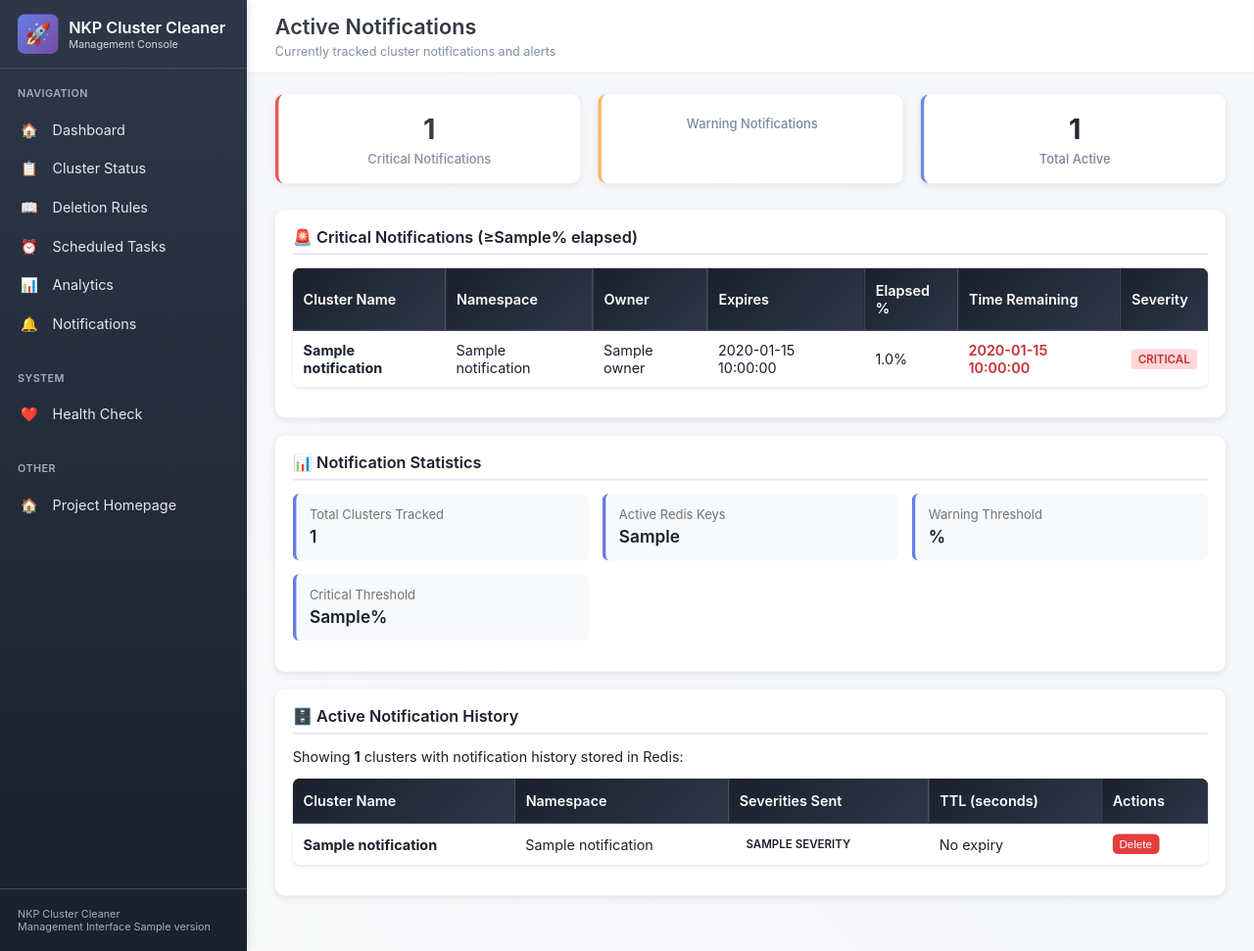
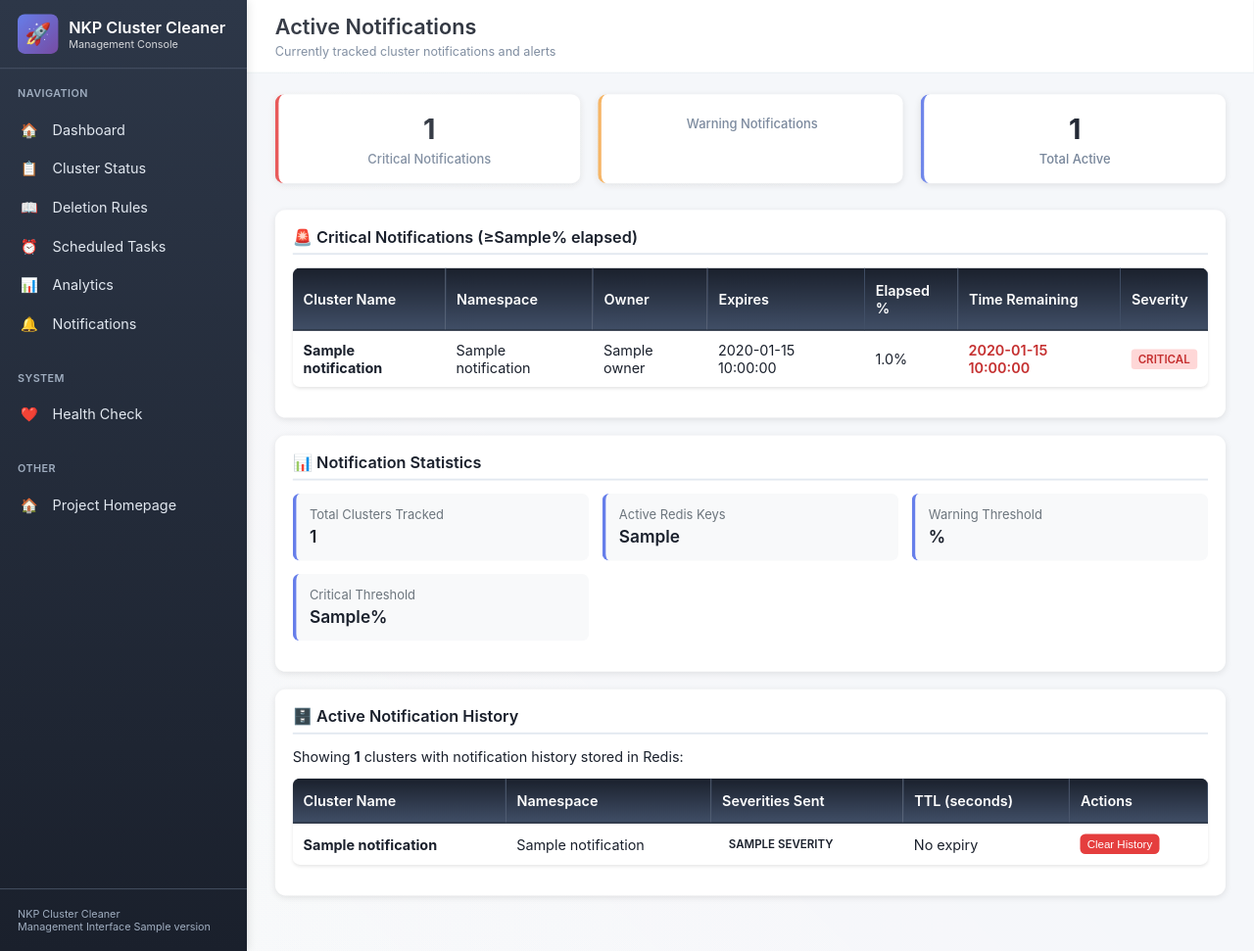
Before and after one commit to markround/nkp-cluster-cleaner, a Flask app: template src/nkp_cluster_cleaner/templates/notifications.html in a window 1280 px wide. Shown: the whole page at 98% size. Run offline with Flask 3, Linux system fonts and the light colour scheme; the template is opened without the code that fills it: most values are stand-ins (such as "Sample title", 1, 10 or a date in 2020).

Commit message:
UI CSS tweaks

```diff
--- a/src/nkp_cluster_cleaner/templates/clusters.html
+++ b/src/nkp_cluster_cleaner/templates/clusters.html
@@ -20,12 +20,12 @@
         box-shadow: 0 2px 8px rgba(0,0,0,0.1);
     }
     .cluster-table th {
-        background: linear-gradient( #1a202c 0%, #2d3748 100%);
+        background: linear-gradient(#1a202c 0%, #404e66 100%);
         color: white;
         padding: 15px 12px;
         text-align: left;
         font-weight: 600;
-        border-right: 1px solid #414753;
+        border-right: 1px solid #404e66;
         border-bottom: 1px solid #2d3748;
     }
     .cluster-table td {
--- a/src/nkp_cluster_cleaner/templates/notifications.html
+++ b/src/nkp_cluster_cleaner/templates/notifications.html
@@ -94,12 +94,12 @@
     }
 
     .notification-table th {
-        background: linear-gradient(135deg, #1a202c 0%, #2d3748 100%);
+        background: linear-gradient(#1a202c 0%, #404e66 100%);
         color: white;
         padding: 15px 12px;
         text-align: left;
         font-weight: 600;
-        border-right: 1px solid #414753;
+        border-right: 1px solid #404e66;
         border-bottom: 1px solid #2d3748;
     }
 
@@ -379,7 +379,7 @@
                             <td>
                                 <button class="btn btn-small btn-danger"
                                         onclick="deleteNotification('{{ notification.cluster_name }}', '{{ notification.namespace }}')">
-                                    Delete
+                                    Clear History
                                 </button>
                             </td>
                         </tr>
--- a/src/nkp_cluster_cleaner/templates/scheduled_tasks.html
+++ b/src/nkp_cluster_cleaner/templates/scheduled_tasks.html
@@ -44,12 +44,12 @@
         margin: 20px 0;
     }
     .cronjob-table th, .jobs-table th {
-        background: linear-gradient(135deg, #1a202c 0%, #2d3748 100%);
+        background: linear-gradient(#1a202c 0%, #404e66 100%);
         color: white;
         padding: 15px 12px;
         text-align: left;
         font-weight: 600;
-        border-right: 1px solid #414753;
+        border-right: 1px solid #404e66;
         border-bottom: 1px solid #2d3748;
     }
     .cronjob-table td, .jobs-table td {
```
